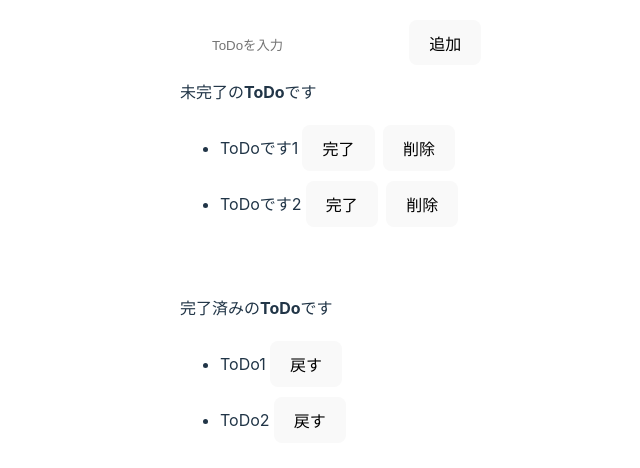
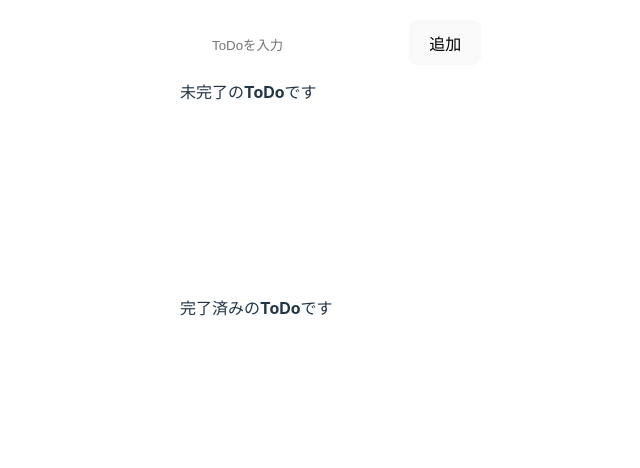
Before and after one commit to Takahirokun/deno-react-todoapp, a React (Vite) app: page / in a window 1280 px wide. Shown: the top 468 px of the page, without its empty margins (244-884 px from the left). Built offline with nearby package versions, Linux system fonts and the light colour scheme.

Commit message:
delete sample ToDos.

```diff
--- a/src/ToDo.jsx
+++ b/src/ToDo.jsx
@@ -2,8 +2,8 @@ import { useState } from 'react'
 
 function ToDo() {
   const [toDoText, setToDoText] = useState("")
-  const [incompleteToDos, setIncompleteToDos] = useState(["ToDoです1","ToDoです2"])
-  const [completeToDos, setCompleteToDos] = useState(["ToDo1","ToDo2"])
+  const [incompleteToDos, setIncompleteToDos] = useState([])
+  const [completeToDos, setCompleteToDos] = useState([])
 
 
   const onChangeToDoText = (event) => setToDoText(event.target.value)
```
